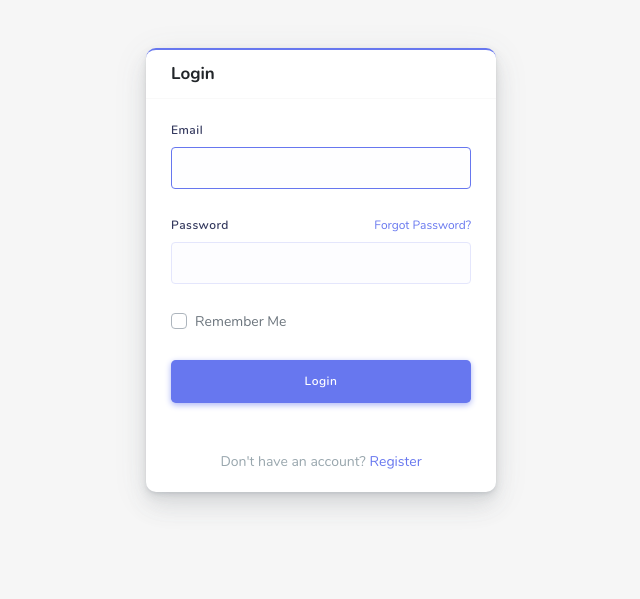
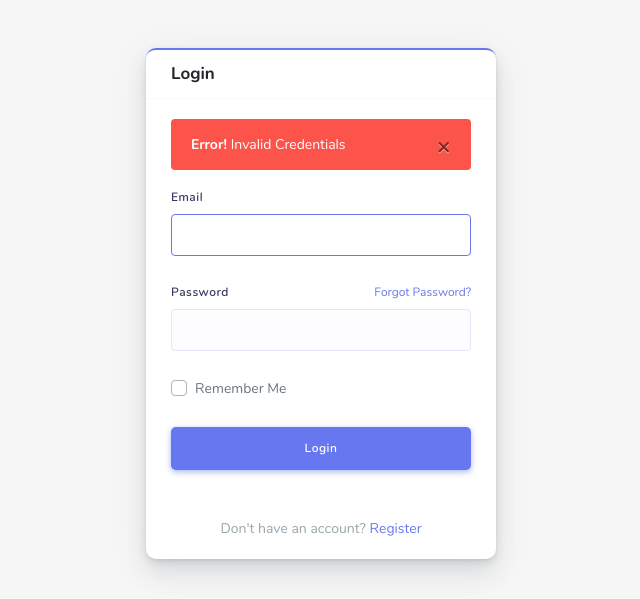
Before and after one commit to Zubair130/construction, a CodeIgniter app: page /construction/index.php/authentication/loginProcess in a window 1280 px wide. Shown: the top 599 px of the page, without its empty margins (319-959 px from the left). Run offline with CodeIgniter, Linux system fonts and the light colour scheme; data that the repository does not hold is empty.

Commit message:
Update login.php

```diff
--- a/application/views/login.php
+++ b/application/views/login.php
@@ -11,6 +11,20 @@
 							<h4>Login</h4>
 						</div>
 						<div class="card-body">
+
+						<?php if ($this->session->flashdata('success')) {?>
+                            <?php echo '<div class="mx-auto alert alert-success">'; ?>
+                            <?php echo '<button type="button" class="close" data-dismiss="alert" aria-hidden="true">&times;</button>'; ?>
+                            <?php echo '<strong>Success! </strong>' . $this->session->flashdata('success'); ?>
+                            <?php echo '</div>'; ?>
+                            <?php }?>
+                            <?php if ($this->session->flashdata('error')) {?>
+                            <?php echo '<div class="mx-auto alert alert-danger">'; ?>
+                            <?php echo '<button type="button" class="close" data-dismiss="alert" aria-hidden="true">&times;</button>'; ?>
+                            <?php echo '<strong>Error! </strong>' . $this->session->flashdata('error'); ?>
+                            <?php echo '</div>'; ?>
+                            <?php }?>
+
 							<form method="POST" action="<?php echo base_url() ?>login/process" class="needs-validation"
 								novalidate="">
 								<div class="form-group">
```
